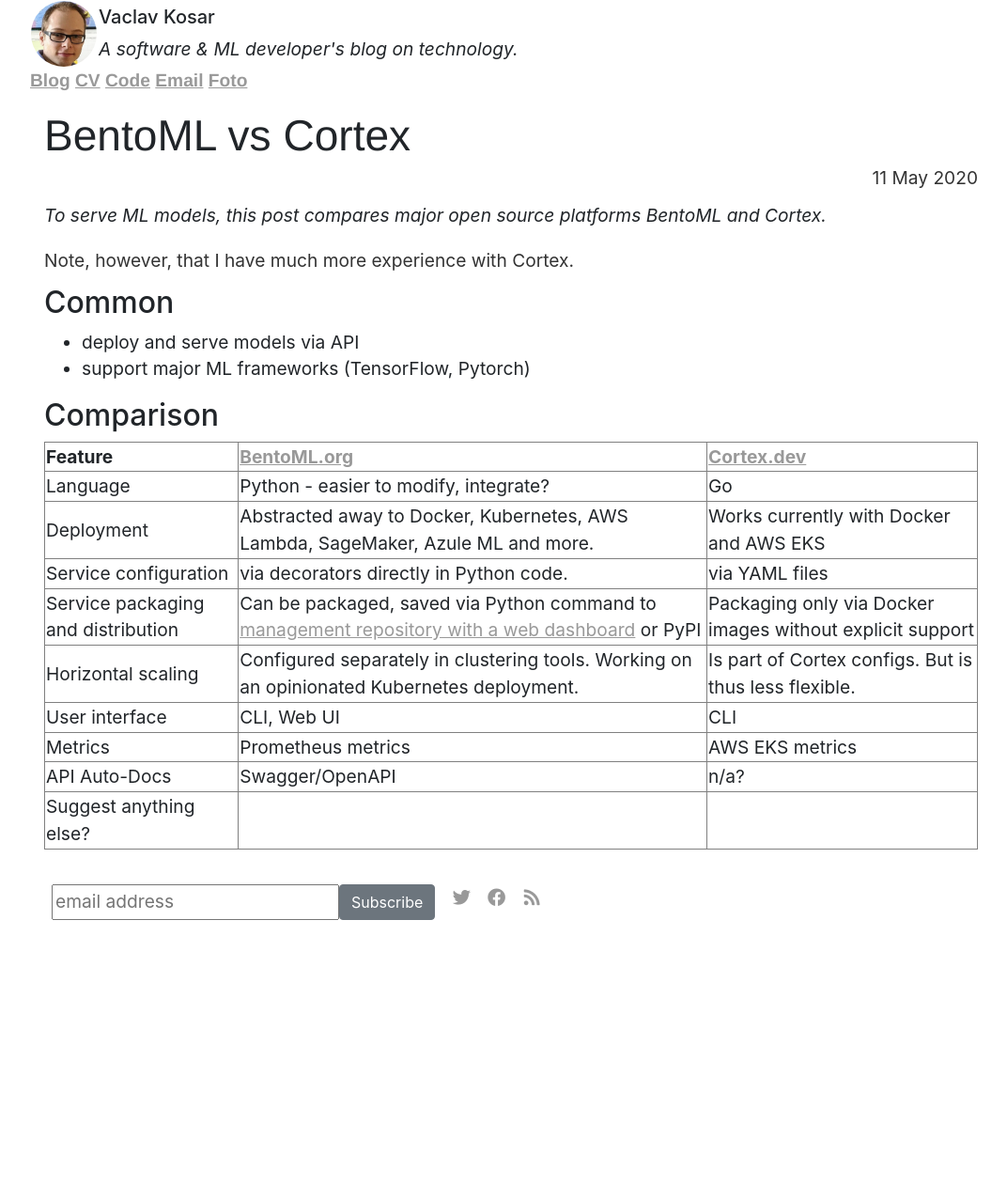
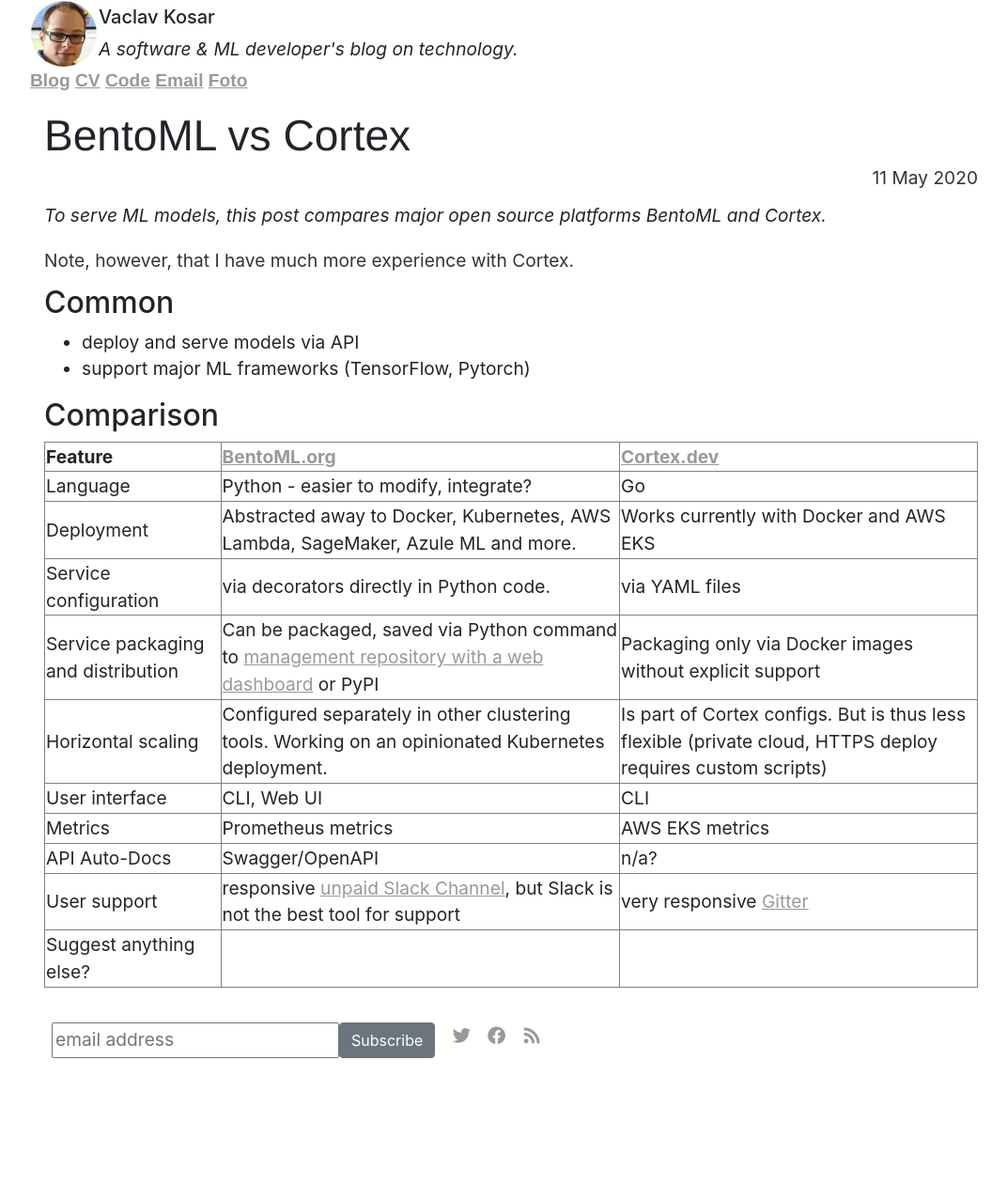
Before and after one commit to vackosar/vackosar.github.io, a Jekyll site: the page built from _posts/2020-05-11-BentoML-vs-Cortex.md, in a window 1280 px wide. Shown: the whole page at 94% size, without its empty margins (96-1168 px from the left). Built offline with Jekyll 4.4.1, drawn with Linux system fonts in a browser that asks for light colours; nearby versions of some CDN libraries; library files that are not in the unit come from our copies; comment, search, counter and statistics services are not loaded; before the commit the page ends 1131 px from its top, so only the background shows below that.

Commit message:
cortex vs bento

```diff
--- a/_posts/2020-05-11-BentoML-vs-Cortex.md
+++ b/_posts/2020-05-11-BentoML-vs-Cortex.md
@@ -50,8 +50,8 @@
     </tr>
     <tr>
         <td>Horizontal scaling</td>
-        <td>Configured separately in clustering tools. Working on an opinionated Kubernetes deployment.</td>
-        <td>Is part of Cortex configs. But is thus less flexible.</td>
+        <td>Configured separately in other clustering tools. Working on an opinionated Kubernetes deployment.</td>
+        <td>Is part of Cortex configs. But is thus less flexible (private cloud, HTTPS deploy requires custom scripts)</td>
     </tr>
     <tr>
         <td>User interface</td>
@@ -69,6 +69,11 @@
         <td>n/a?</td>
     </tr>
     <tr>
+        <td>User support</td>
+        <td>responsive <a href="https://join.slack.com/t/bentoml/shared_invite/enQtNjcyMTY3MjE4NTgzLTU3ZDc1MWM5MzQxMWQxMzJiNTc1MTJmMzYzMTYwMjQ0OGEwNDFmZDkzYWQxNzgxYWNhNjAxZjk4MzI4OGY1Yjg">unpaid Slack Channel</a>, but Slack is not the best tool for support</td>
+        <td>very responsive <a href="https://gitter.im/cortexlabs/cortex">Gitter</a></td>
+    </tr>
+    <tr>
         <td>Suggest anything else?</td>
         <td></td>
         <td></td>
```
